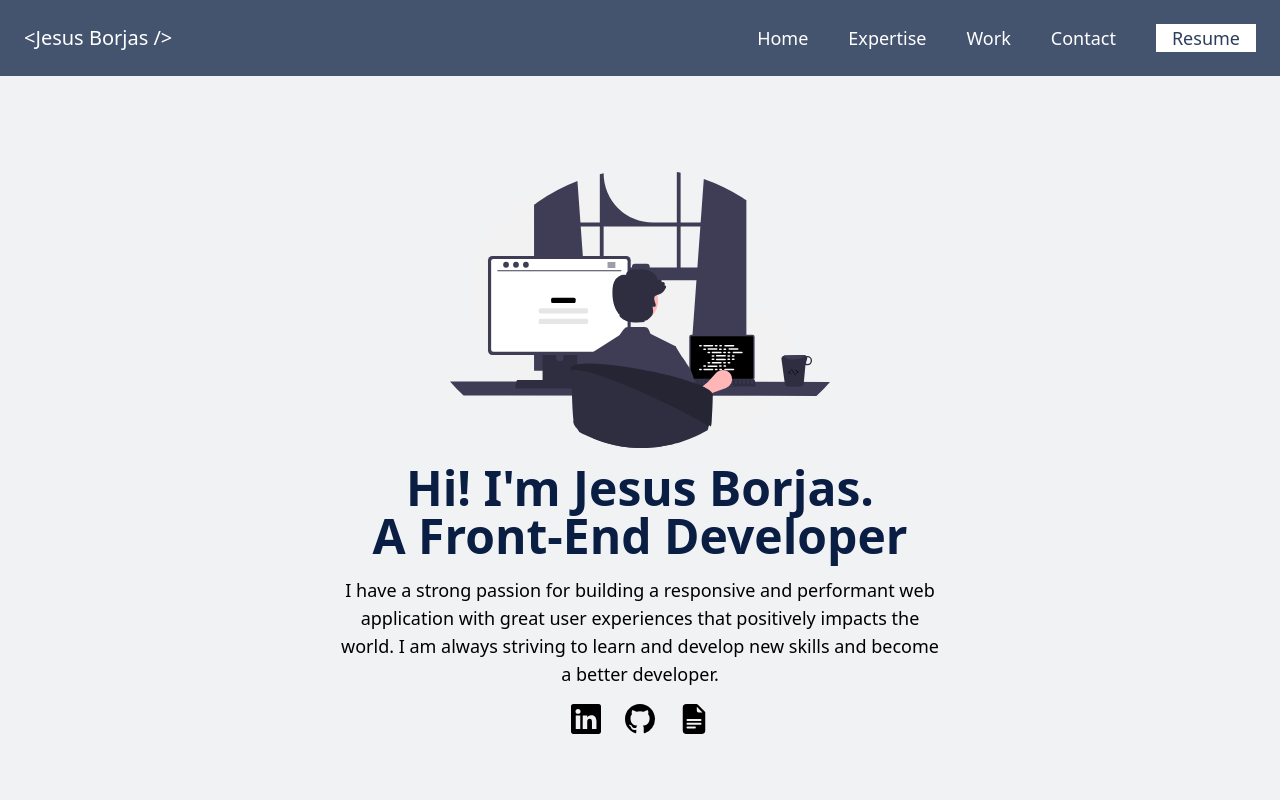
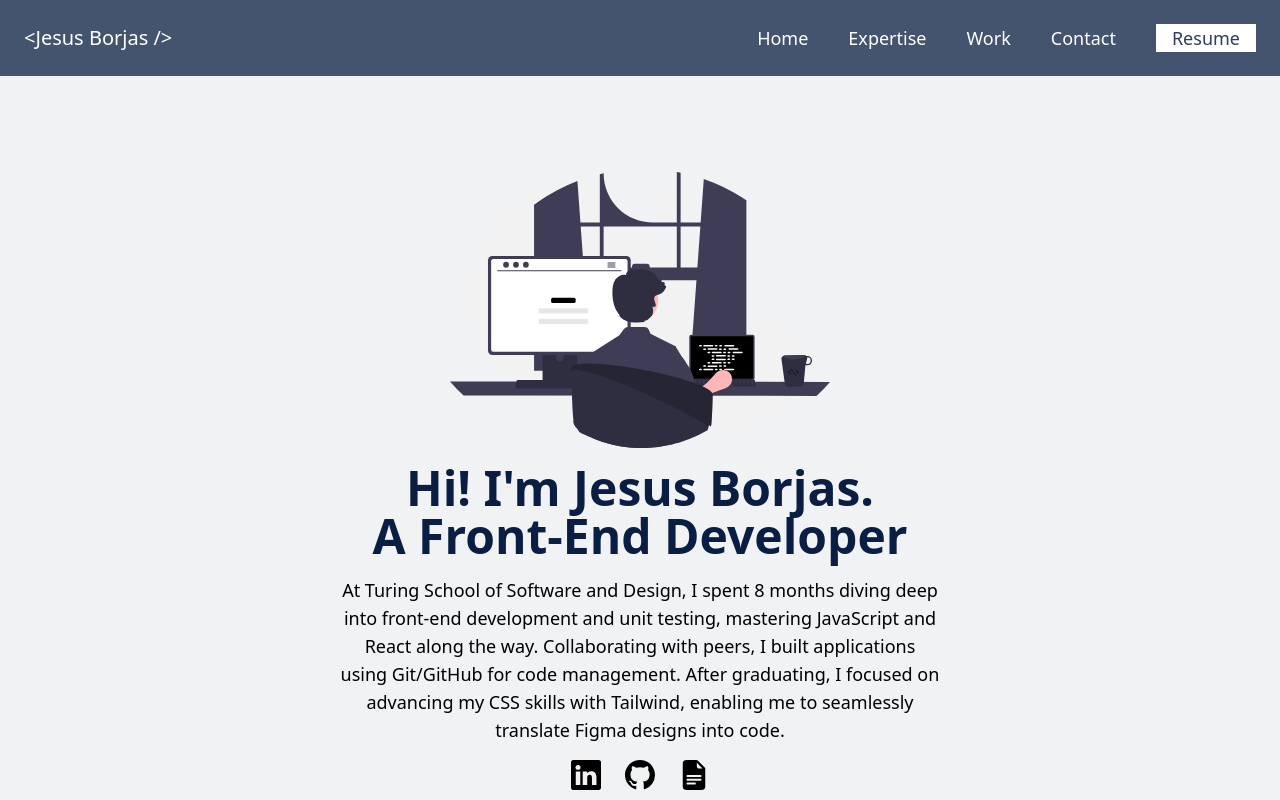
Before and after one commit to Jesusborjas006/Portfolio-website, a React (Create React App) app: page / in a window 1280 px wide. Shown: the top 800 px of the page. Built offline with nearby package versions, Linux system fonts and the light colour scheme.

Commit message:
Update description

```diff
--- a/src/components/Hero.tsx
+++ b/src/components/Hero.tsx
@@ -19,10 +19,12 @@ const Hero = () => {
         A Front-End Developer
       </h2>
       <p className="max-w-[600px] mx-auto md:text-lg ">
-        I have a strong passion for building a responsive and performant web
-        application with great user experiences that positively impacts the
-        world. I am always striving to learn and develop new skills and become a
-        better developer.
+        At Turing School of Software and Design, I spent 8 months diving deep
+        into front-end development and unit testing, mastering JavaScript and
+        React along the way. Collaborating with peers, I built applications
+        using Git/GitHub for code management. After graduating, I focused on
+        advancing my CSS skills with Tailwind, enabling me to seamlessly
+        translate Figma designs into code.
       </p>
       <div className="flex justify-center mt-4 space-x-6">
         <a
```
